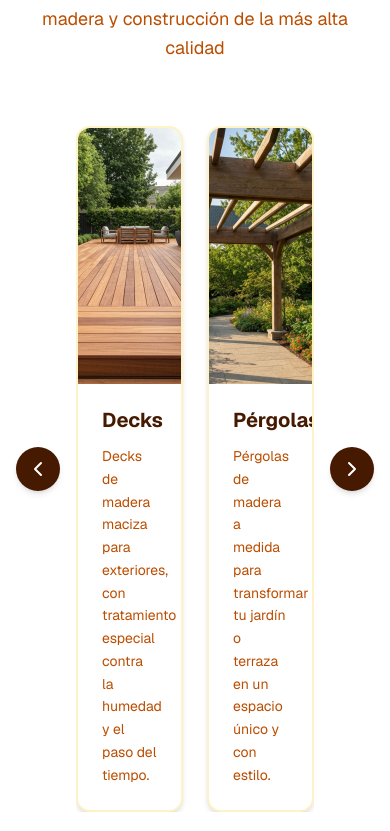
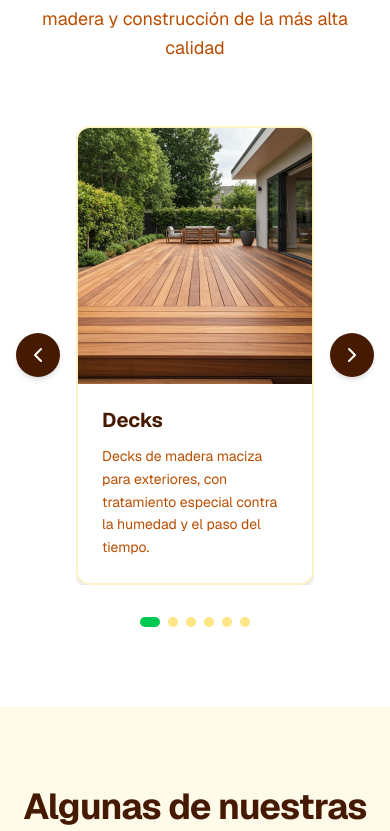
Before and after one commit to juampimichel99/MadereraOlivera, a Next.js app: page / in a window 390 px wide. Shown: the part 2386-3217 px from the top of the page. Built offline with nearby package versions, Linux system fonts and the light colour scheme.

Commit message:
feat: make carousel responsive with dynamic product count
Update carousel to show 1 product on mobile and 2 on desktop. Adjust dots for mobile view. Change hero component quality for warning removal.

```diff
--- a/components/hero.tsx
+++ b/components/hero.tsx
@@ -18,7 +18,7 @@ export function HeroSection() {
         fill
         className="absolute inset-0 object-cover"
         priority
-        quality={85}
+        quality={75}
       />
       {/* Improved overlay for better readability */}
       <div className="absolute inset-0 bg-gradient-to-b from-black/50 via-black/40 to-black/50"></div>
--- a/components/products.tsx
+++ b/components/products.tsx
@@ -1,7 +1,7 @@
 'use client'
 
 import Image from 'next/image'
-import { useState } from 'react'
+import { useState, useEffect } from 'react'
 import { ChevronLeft, ChevronRight } from 'lucide-react'
 
 const products = [
@@ -45,16 +45,28 @@ const products = [
 
 export function ProductsSection() {
   const [current, setCurrent] = useState(0)
+  const [isMobile, setIsMobile] = useState(false)
   const total = products.length
-  const visible = 2
+
+  useEffect(() => {
+    const mq = window.matchMedia('(max-width: 767px)')
+    setIsMobile(mq.matches)
+    const handler = (e: MediaQueryListEvent) => {
+      setIsMobile(e.matches)
+      setCurrent(0)
+    }
+    mq.addEventListener('change', handler)
+    return () => mq.removeEventListener('change', handler)
+  }, [])
+
+  const visible = isMobile ? 1 : 2
 
   const prev = () => setCurrent((c) => (c - 1 + total) % total)
   const next = () => setCurrent((c) => (c + 1) % total)
 
-  const visibleProducts = [
-    products[current % total],
-    products[(current + 1) % total],
-  ]
+  const visibleProducts = isMobile
+    ? [products[current % total]]
+    : [products[current % total], products[(current + 1) % total]]
 
   return (
     <section id="productos" className="py-20 sm:py-24 lg:py-28 px-4 sm:px-6 lg:px-8 bg-white">
@@ -124,7 +136,7 @@ export function ProductsSection() {
               onClick={() => setCurrent(i)}
               aria-label={`Ir al producto ${i + 1}`}
               className={`w-2.5 h-2.5 rounded-full transition-all duration-200 ${
-                i === current || i === (current + 1) % total
+                i === current || (!isMobile && i === (current + 1) % total)
                   ? 'bg-green-500 w-5'
                   : 'bg-amber-200'
               }`}
```
